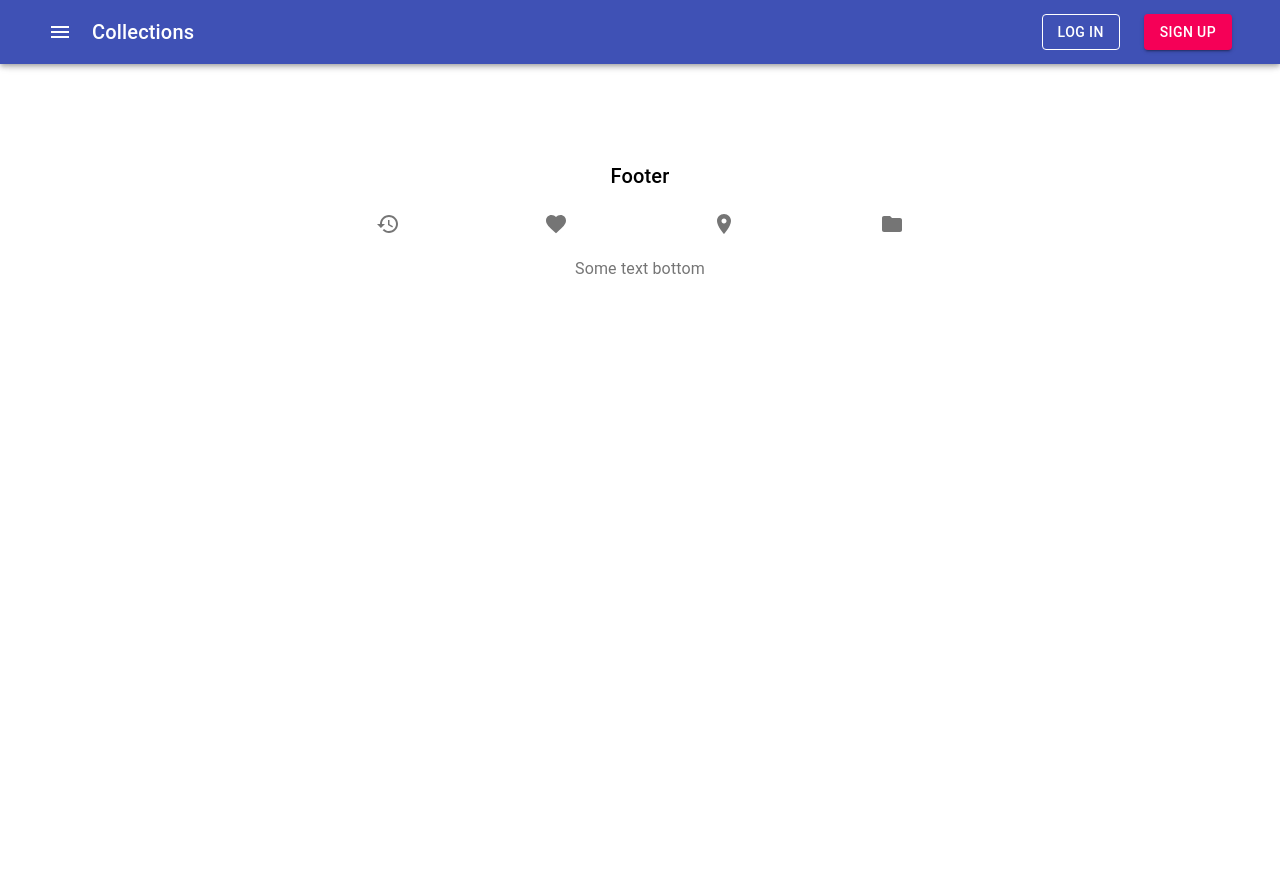
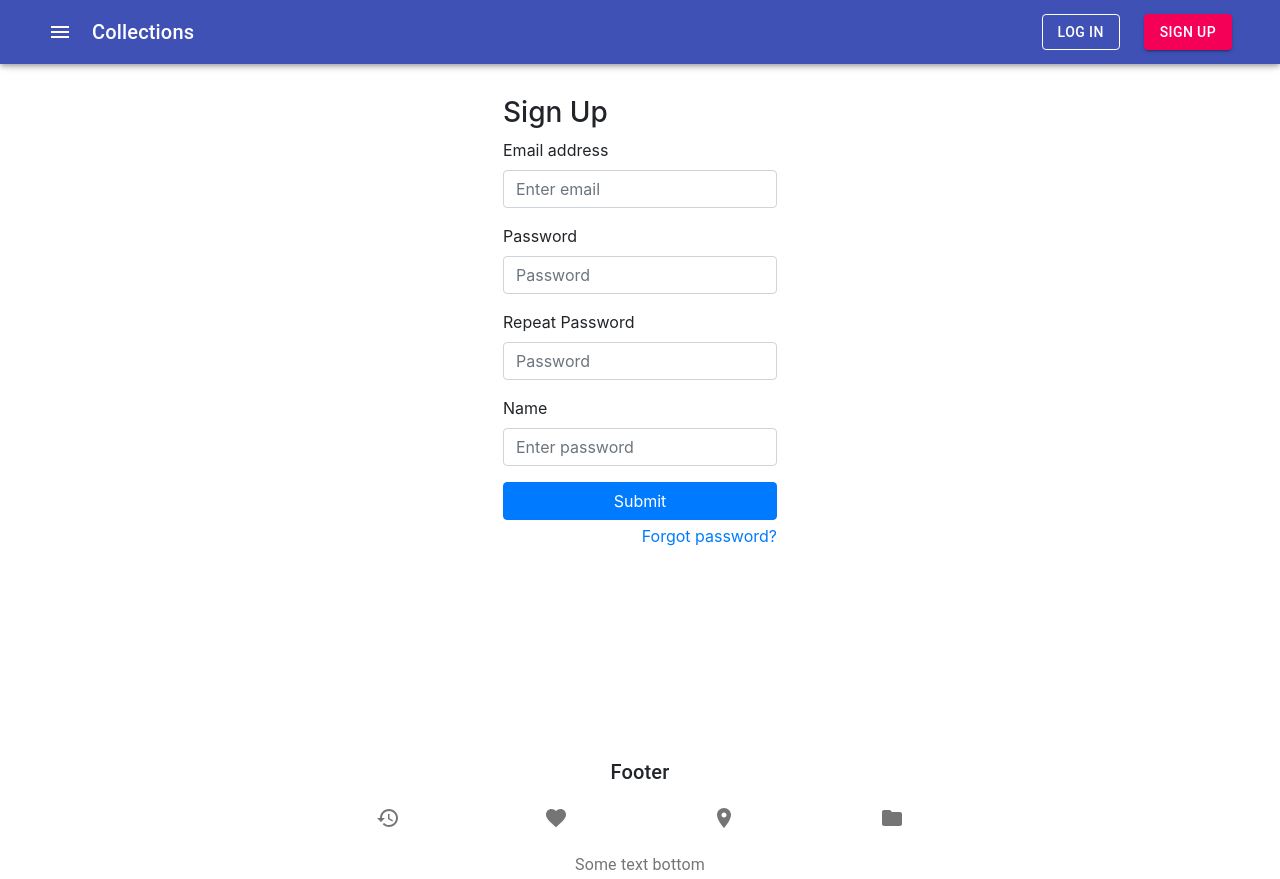
Before and after one commit to jan-bajaryn/collections-front, a React (Create React App) app: page /sign-up in a window 1280 px wide. Before the commit the page ends 800 px from the top, so only its background shows below. Built offline with nearby package versions, Linux system fonts and the light colour scheme.

Commit message:
Added login and signing up

```diff
--- a/src/index.js
+++ b/src/index.js
@@ -6,6 +6,8 @@ import AdditionalPage from "./pages/AdditionalPage";
 import Header from "./pages/Header";
 import Footer from "./pages/Footer";
 import IndexPage from "./pages/IndexPage";
+import Login from "./pages/Login";
+import SignUp from "./pages/SignUp";
 
 
 const app = document.getElementById('root');
@@ -17,7 +19,10 @@ ReactDOM.render(
                 <IndexPage/>
             </Route>
             <Route path="/login">
-                <AdditionalPage/>
+                <Login/>
+            </Route>
+            <Route path="/sign-up">
+                <SignUp/>
             </Route>
             <br/><br/><br/><br/><br/><br/><br/><br/>
             <Footer/>
--- /dev/null
+++ b/src/pages/Login.js
@@ -0,0 +1,37 @@
+import React, {useState} from "react";
+import '../../node_modules/bootstrap/dist/css/bootstrap.css';
+import {Link} from "react-router-dom";
+
+export default function Login() {
+    return (
+        <div className={"container mt-5 pt-5 h-100"}>
+            <div className="row h-100 justify-content-center align-items-center">
+                <form>
+                    <h3>Sign In</h3>
+
+                    <div className="form-group">
+                        <label>Email address</label>
+                        <input type="email" className="form-control" placeholder="Enter email"/>
+                    </div>
+
+                    <div className="form-group">
+                        <label>Password</label>
+                        <input type="password" className="form-control" placeholder="Enter password"/>
+                    </div>
+
+                    <div className="form-group">
+                        <div className="custom-control custom-checkbox">
+                            <input type="checkbox" className="custom-control-input" id="customCheck1"/>
+                            <label className="custom-control-label" htmlFor="customCheck1">Remember me</label>
+                        </div>
+                    </div>
+
+                    <button type="submit" className="btn btn-primary btn-block">Submit</button>
+                    <p className="forgot-password text-right mt-1">
+                        <Link to={"/sign-up"}>Forgot password?</Link>
+                    </p>
+                </form>
+            </div>
+        </div>
+    );
+}
--- /dev/null
+++ b/src/pages/SignUp.js
@@ -0,0 +1,84 @@
+import React, {useState} from "react";
+import '../../node_modules/bootstrap/dist/css/bootstrap.css';
+import {Link} from "react-router-dom";
+
+export default class SignUp extends React.Component {
+
+    constructor(props) {
+        super(props);
+
+        this.state = {fstPass: "", secPass: "", allowSend: false};
+
+        this.handleChangeFstPass = this.handleChangeFstPass.bind(this);
+        this.handleChangeSecPass = this.handleChangeSecPass.bind(this);
+        this.handleSubmit = this.handleSubmit.bind(this);
+    }
+
+    handleChangeFstPass(event) {
+        this.setState({fstPass: event.target.value});
+        if (this.state.fstPass !== this.state.secPass) {
+            this.setState({allowSend: false})
+        }else {
+            this.setState({allowSend: true})
+
+        }
+    }
+
+    handleChangeSecPass(event) {
+        this.setState({secPass: event.target.value});
+        if (this.state.fstPass !== this.state.secPass) {
+            this.setState({allowSend: false})
+        }else {
+            this.setState({allowSend: true})
+        }
+    }
+
+    handleSubmit(event) {
+        if (this.state.fstPass !== this.state.secPass) {
+            alert("You can't send different passwords");
+        }
+        event.stopPropagation();
+    }
+
+    render() {
+        return (
+            <div className={"container mt-5 pt-5 h-100"}>
+                <div className="row h-100 justify-content-center align-items-center">
+                    <form onSubmit={this.handleSubmit}>
+                        <h3>Sign Up</h3>
+
+                        <div className="form-group">
+                            <label>Email address</label>
+                            <input type="email" className="form-control" placeholder="Enter email"/>
+                        </div>
+
+                        <div className="form-group">
+                            <label>Password</label>
+                            <input type="password" className="form-control" placeholder="Password"
+                                   value={this.state.fstPass} onChange={this.handleChangeFstPass}/>
+                        </div>
+
+                        <div className="form-group">
+                            <label>Repeat Password</label>
+                            <input type="password" className="form-control" placeholder="Password"
+                                   value={this.state.secPass} onChange={this.handleChangeSecPass}/>
+                        </div>
+
+                        <div className="form-group">
+                            <label>Name</label>
+                            <input type="text" className="form-control" placeholder="Enter password"/>
+                        </div>
+
+                        <button type="submit" className="btn btn-primary btn-block"
+                                disabled={this.state.allowSend}>
+                            Submit
+                        </button>
+                        <p className="forgot-password text-right mt-1">
+                            <Link to={"/sign-up"}>Forgot password?</Link>
+                        </p>
+                    </form>
+                </div>
+            </div>
+        );
+    };
+}
```
Also changed, not shown: src/App.css (+11 -0 lines), 1 other file (tests, documents, lock files or other folders).
